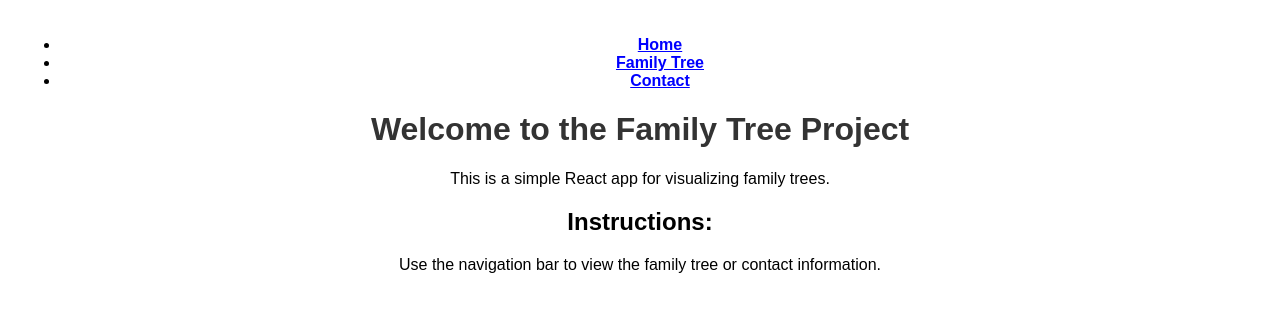
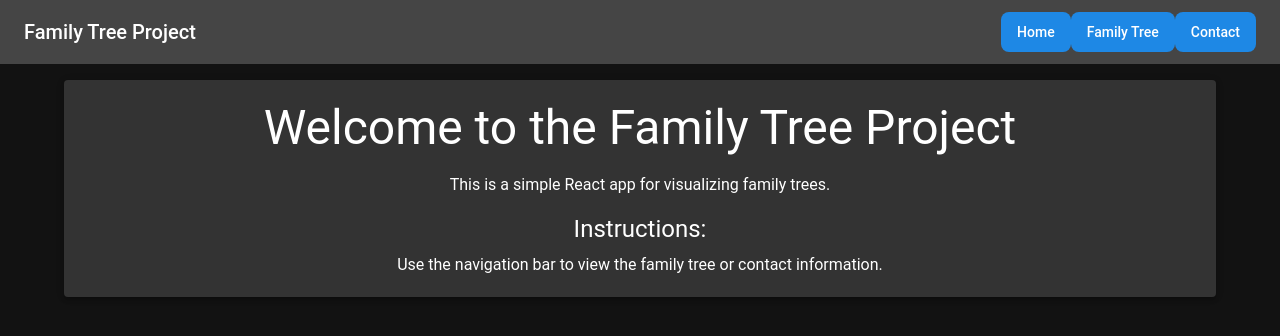
Before and after one commit to RagavJanardhan/Family-Tree-Project-React, a React (Create React App) app in the folder frontend/: page / in a window 1280 px wide. Shown: the top 336 px of the page. Built offline with nearby package versions, Linux system fonts and the light colour scheme.

Commit message:
Added Material UI elements

```diff
--- a/frontend/package.json
+++ b/frontend/package.json
@@ -3,6 +3,10 @@
   "version": "0.1.0",
   "private": true,
   "dependencies": {
+    "@emotion/react": "^11.14.0",
+    "@emotion/styled": "^11.14.0",
+    "@mui/icons-material": "^6.4.0",
+    "@mui/material": "^6.4.0",
     "cra-template": "1.2.0",
     "family-chart": "^0.2.1",
     "react": "^18.0.0",
--- a/frontend/src/App.js
+++ b/frontend/src/App.js
@@ -1,32 +1,52 @@
 import React from 'react';
 import { BrowserRouter as Router, Route, Routes, NavLink } from 'react-router-dom';
-import './styles/App.css';
+import { AppBar, Toolbar, Typography, Button, Container, Box, CssBaseline } from '@mui/material'; // Import Material-UI components
+import { ThemeProvider } from '@mui/material/styles'; // Import ThemeProvider to apply theme
 
 // Importing the page components
 import HomePage from './components/HomePage/HomePage';
 import FamilyTreePage from './components/FamilyTree/FamilyTreePage';
 import ContactPage from './components/ContactPage/ContactPage';
+import theme from './theme'; // Import your custom theme
 
 function App() {
   return (
+    <ThemeProvider theme={theme}>
+      <CssBaseline /> {/* Apply global styles from the theme */}
       <Router>
         <div className="App">
-        <nav>
-          <ul>
-            <li><NavLink to="/" className="active">Home</NavLink></li>
-            <li><NavLink to="/family-tree" className="active">Family Tree</NavLink></li>
-            <li><NavLink to="/contact" className="active">Contact</NavLink></li>
-          </ul>
-        </nav>
+          {/* AppBar for navigation */}
+          <AppBar position="static">
+            <Toolbar>
+              <Typography variant="h6" sx={{ flexGrow: 1 }}>
+                Family Tree Project
+              </Typography>
+              <Button color="inherit" component={NavLink} to="/" end>
+                Home
+              </Button>
+              <Button color="inherit" component={NavLink} to="/family-tree">
+                Family Tree
+              </Button>
+              <Button color="inherit" component={NavLink} to="/contact">
+                Contact
+              </Button>
+            </Toolbar>
+          </AppBar>
 
+          {/* Main content container */}
+          <Container>
+            <Box sx={{ marginTop: 2 }}>
               {/* Route setup */}
               <Routes>
                 <Route path="/" element={<HomePage />} />
                 <Route path="/family-tree" element={<FamilyTreePage />} />
                 <Route path="/contact" element={<ContactPage />} />
               </Routes>
+            </Box>
+          </Container>
         </div>
       </Router>
+    </ThemeProvider>
   );
 }
 
--- a/frontend/src/components/ContactPage/ContactPage.js
+++ b/frontend/src/components/ContactPage/ContactPage.js
@@ -1,12 +1,32 @@
 import React from 'react';
+import { Typography, Container, Paper, Box } from '@mui/material'; // Import Material-UI components
 
 const ContactPage = () => {
   return (
     <div className="contact-page">
-      <h1>Contact Information</h1>
-      <p>If you have any questions, feel free to reach out to us!</p>
-      <p>Email: info@familytree.com</p>
-      <p>Phone: +123456789</p>
+      <Container>
+        <Box sx={{ marginTop: 2 }}>
+          {/* Contact Page Title */}
+          <Typography variant="h3" color="primary" gutterBottom>
+            Contact Information
+          </Typography>
+
+          {/* Description */}
+          <Typography variant="body1" color="textSecondary" paragraph>
+            If you have any questions, feel free to reach out to us!
+          </Typography>
+
+          {/* Contact details */}
+          <Paper elevation={3} sx={{ padding: 2, marginTop: 2 }}>
+            <Typography variant="body1">
+              <strong>Email:</strong> info@familytree.com
+            </Typography>
+            <Typography variant="body1">
+              <strong>Phone:</strong> +123456789
+            </Typography>
+          </Paper>
+        </Box>
+      </Container>
     </div>
   );
 };
--- a/frontend/src/components/FamilyTree/FamilyTreePage.js
+++ b/frontend/src/components/FamilyTree/FamilyTreePage.js
@@ -1,15 +1,28 @@
 import React from 'react';
-
-// There may be an error here, It doesn't seem to affect compilation
-// But the error persists
-import FamilyTree from './FamilyTree';
+import { Typography, Container, Paper, Box } from '@mui/material'; // Import Material-UI components
+import FamilyTree from './FamilyTree'; // Import the FamilyTree component
 
 const FamilyTreePage = () => {
   return (
     <div className="family-tree-page">
-      <h1>Family Tree Visualization</h1>
-      <p>Here you can view the family tree and its relationships.</p>
-      <FamilyTree />
+      <Container>
+        <Box sx={{ marginTop: 2 }}>
+          {/* Family Tree Page Title */}
+          <Typography variant="h3" color="primary" gutterBottom>
+            Family Tree Visualization
+          </Typography>
+
+          {/* Description */}
+          <Typography variant="body1" color="textSecondary" paragraph>
+            Here you can view the family tree and its relationships.
+          </Typography>
+
+          {/* Family Tree component wrapped in a Paper component */}
+          <Paper elevation={3} sx={{ padding: 1 }}>
+            <FamilyTree />
+          </Paper>
+        </Box>
+      </Container>
     </div>
   );
 };
--- a/frontend/src/components/HomePage/HomePage.css
+++ b/frontend/src/components/HomePage/HomePage.css
@@ -4,13 +4,3 @@
     text-align: center;
     margin-top: 50px;
   }
-
-  .homepage h1 {
-    font-size: 2.5em;
-    color: #4CAF50;
-  }
-
-  .homepage p {
-    font-size: 1.2em;
-    color: #555;
-  }
--- a/frontend/src/components/HomePage/HomePage.js
+++ b/frontend/src/components/HomePage/HomePage.js
@@ -1,12 +1,23 @@
 import React from 'react';
+import { Typography, Paper } from '@mui/material';  // Import Material-UI components
 
 const HomePage = () => {
   return (
     <div className="homepage">
-      <h1>Welcome to the Family Tree Project</h1>
-      <p>This is a simple React app for visualizing family trees.</p>
-      <h2>Instructions:</h2>
-      <p>Use the navigation bar to view the family tree or contact information.</p>
+      <Paper elevation={3} style={{ padding: '20px', textAlign: 'center' }}>
+        <Typography variant="h3" color="primary" gutterBottom>
+          Welcome to the Family Tree Project
+        </Typography>
+        <Typography variant="body1" color="textSecondary" paragraph>
+          This is a simple React app for visualizing family trees.
+        </Typography>
+        <Typography variant="h5" color="primary" gutterBottom>
+          Instructions:
+        </Typography>
+        <Typography variant="body1" color="textSecondary">
+          Use the navigation bar to view the family tree or contact information.
+        </Typography>
+      </Paper>
     </div>
   );
 };
--- a/frontend/src/index.js
+++ b/frontend/src/index.js
@@ -3,10 +3,14 @@ import React from 'react';
 import ReactDOM from 'react-dom';
 import App from './App';  // Import the App component
 import './styles/index.css';    // Optional: Import styles
+import { ThemeProvider } from '@mui/material/styles';  // Import ThemeProvider
+import theme from './theme';  // Import your custom theme
 
 ReactDOM.render(
   <React.StrictMode>
-    <App />
+    <ThemeProvider theme={theme}>  {/* Apply the theme globally */}
+      <App />
+    </ThemeProvider>
   </React.StrictMode>,
   document.getElementById('root')  // This matches the element in your public/index.html
 );
--- a/frontend/src/styles/App.css
+++ b/frontend/src/styles/App.css
@@ -12,5 +12,5 @@ h1 {
 
 .active {
   font-weight: bold;
-  color: blue;
+  color: rgb(37, 159, 53);
 }
--- a/frontend/src/styles/index.css
+++ b/frontend/src/styles/index.css
@@ -5,9 +5,20 @@ body {
     sans-serif;
   -webkit-font-smoothing: antialiased;
   -moz-osx-font-smoothing: grayscale;
+  /*background-color: #000000;*/
+  color: #ffffff; /* Ensure text is readable */
+  margin: 0;
+  font-family: 'Roboto', sans-serif;
 }
 
 code {
   font-family: source-code-pro, Menlo, Monaco, Consolas, 'Courier New',
     monospace;
 }
+
+/* Optional: Set App's root container to fill the entire screen */
+.App {
+  min-height: 100vh;
+  display: flex;
+  flex-direction: column;
+}
--- /dev/null
+++ b/frontend/src/theme.js
@@ -0,0 +1,75 @@
+import { createTheme } from "@mui/material/styles";
+
+const theme = createTheme({
+  palette: {
+    mode: "dark", // Enable dark mode
+    primary: {
+      main: "#1e88e5", // Softer, darker blue for better contrast (was #1976d2)
+    },
+    secondary: {
+      main: "#f50057", // A bit softer pink (was #ff4081)
+    },
+    background: {
+      default: "#121212", // Dark background color for the app
+      paper: "#212121", // Slightly lighter paper background for better contrast
+    },
+    text: {
+      primary: "#ffffff", // White text for primary text
+      secondary: "#e0e0e0", // Lighter secondary text for better contrast
+    },
+  },
+  typography: {
+    fontFamily: "Roboto, Arial, sans-serif",
+    h1: {
+      fontWeight: 700,
+      fontSize: "2.5rem",
+      color: "#ffffff", // Ensure header text is white for contrast
+    },
+    h2: {
+      fontWeight: 600,
+      color: "#ffffff", // Ensuring h2 is white too
+    },
+    body1: {
+      fontSize: "1rem",
+      color: "#e0e0e0", // Slightly lighter body text
+    },
+    body2: {
+      fontSize: "0.875rem",
+      color: "#e0e0e0", // Same as body1
+    },
+  },
+  components: {
+    MuiButton: {
+      styleOverrides: {
+        root: {
+          borderRadius: 8,
+          textTransform: "none",
+          padding: "8px 16px",
+          color: "#ffffff", // Button text color
+          backgroundColor: "#1e88e5", // Match primary color for buttons
+          "&:hover": {
+            backgroundColor: "#1565c0", // Darker hover for primary button
+          },
+        },
+      },
+    },
+    MuiAppBar: {
+      styleOverrides: {
+        root: {
+          backgroundColor: "#333333", // Darker AppBar background
+          boxShadow: "none", // No shadow for the AppBar
+        },
+      },
+    },
+    MuiTypography: {
+      styleOverrides: {
+        root: {
+          color: "#ffffff", // Default text color is white for all Typography
+        },
+      },
+    },
+  },
+  spacing: 8, // Sets default spacing unit to 8px
+});
+
+export default theme;
```
Also changed, not shown: frontend/public/manifest.json, 2 other files (tests, documents, lock files or other folders). Lines whose indentation alone changed are shown as unchanged.
